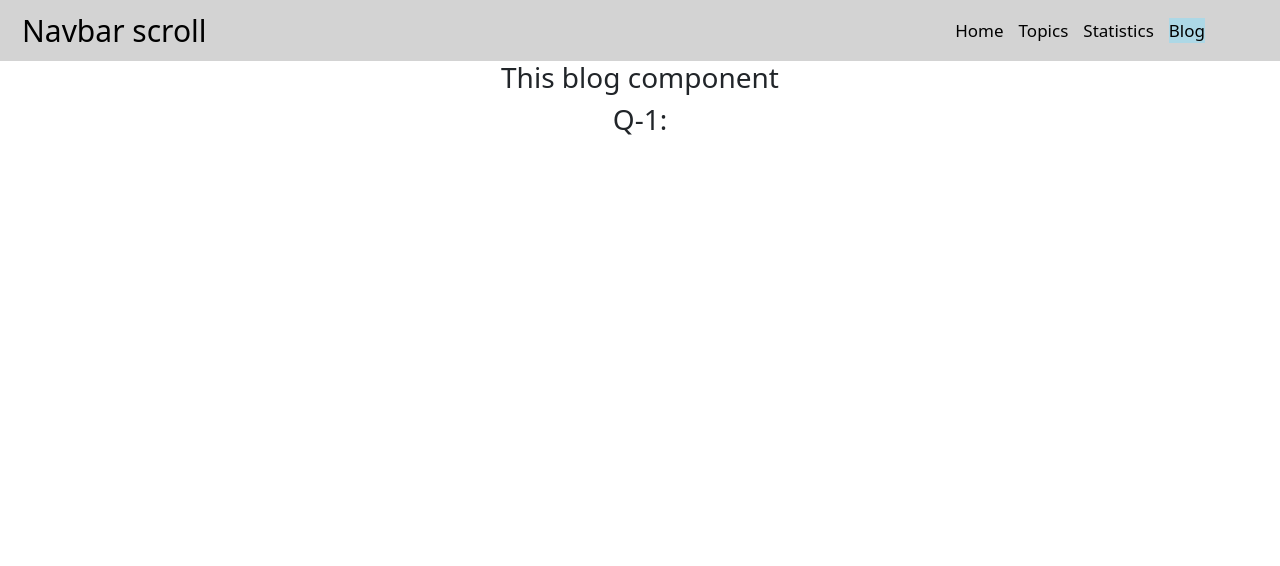
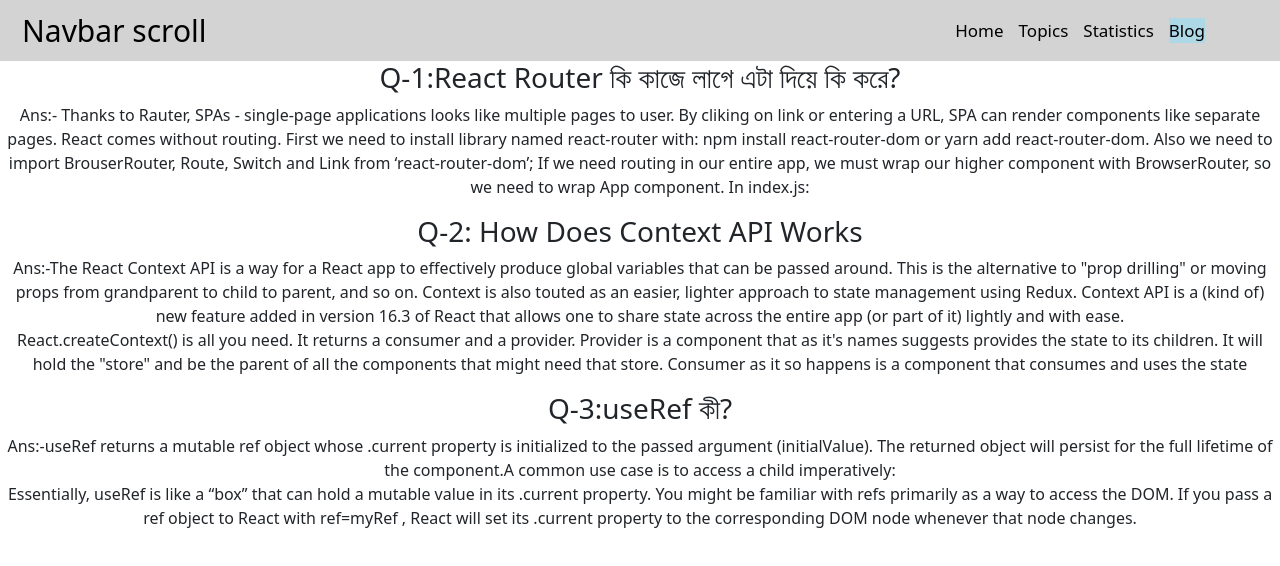
Before and after one commit to BappySheikh1/develop-quiz-website, a React (Create React App) app: page /blog in a window 1280 px wide. Shown: the top 566 px of the page. Built offline with nearby package versions, Linux system fonts and the light colour scheme.

Commit message:
blogcomponent added

```diff
--- a/src/components/Blog/Blog.js
+++ b/src/components/Blog/Blog.js
@@ -3,9 +3,25 @@ import React from 'react';
 const Blog = () => {
     return (
         <div>
-            <h3>This blog component</h3>
+
+            <div className='blog-container'>
+                <h3>Q-1:React Router কি কাজে লাগে এটা দিয়ে কি করে?</h3>
+                 <p>Ans:-
+                 Thanks to Rauter, SPAs - single-page applications looks like multiple pages to user. By cliking on link or entering a URL, SPA can render components like separate pages. React comes without routing. First we need to install library named react-router with: npm install react-router-dom or yarn add react-router-dom. Also we need to import BrouserRouter, Route, Switch and Link from ‘react-router-dom’; If we need routing in our entire       app, we must wrap our higher component with BrowserRouter, so we need to wrap App component. In index.js:
+                 </p>
+            </div>
             <div>
-                <h3>Q-1:</h3>
+                <h3>Q-2: How Does Context API Works</h3>
+                 <p>Ans:-The React Context API is a way for a React app to effectively produce global variables that can be passed around. This is the alternative to "prop drilling" or moving props from grandparent to child to parent, and so on. Context is also touted as an easier, lighter approach to state management using Redux.
+                 Context API is a (kind of) new feature added in version 16.3 of React that allows one to share state across the entire app (or part of it) lightly and with ease. <br />
+                 React.createContext() is all you need. It returns a consumer and a provider. Provider is a component that as it's names suggests provides the state to its children. It will hold the "store" and be the parent of all the components that might need that store. Consumer as it so happens is a component that consumes and uses the state
+                 </p>
+            </div>
+
+            <div>
+              <h3>Q-3:useRef কী?</h3>
+              <p>Ans:-useRef returns a mutable ref object whose .current property is initialized to the passed argument (initialValue). The returned object will persist for the full     lifetime of the component.A common use case is to access a child imperatively: <br />
+                Essentially, useRef is like a “box” that can hold a mutable value in its .current property. You might be familiar with refs primarily as a way to access the DOM. If you pass a ref object to React with  ref={"myRef"} , React will set its .current property to the corresponding DOM node whenever that node changes.</p>
             </div>
         </div>
     );
```
